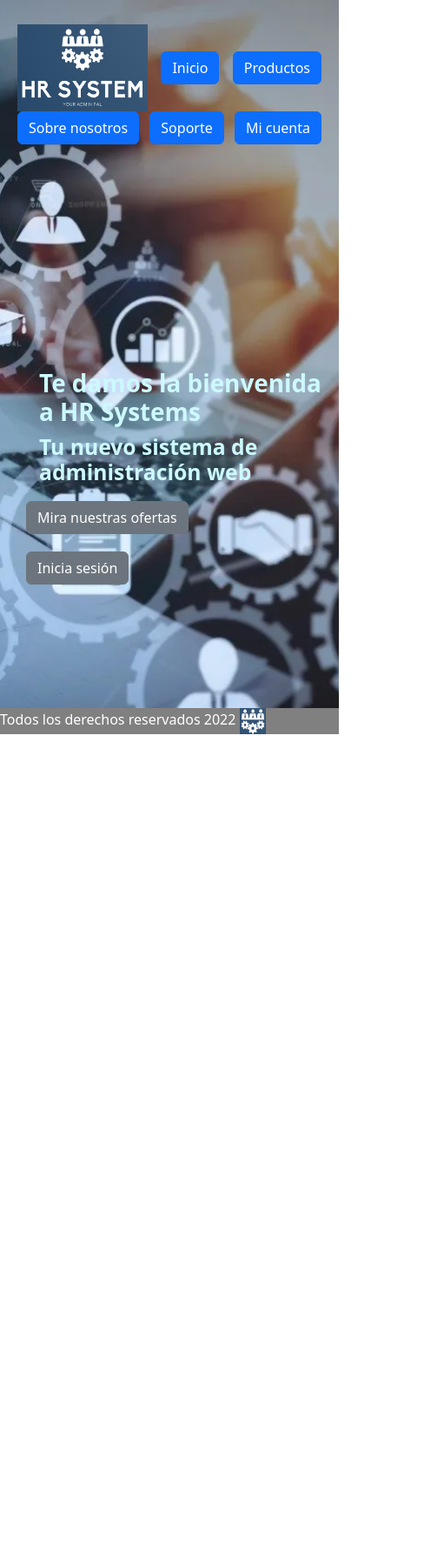
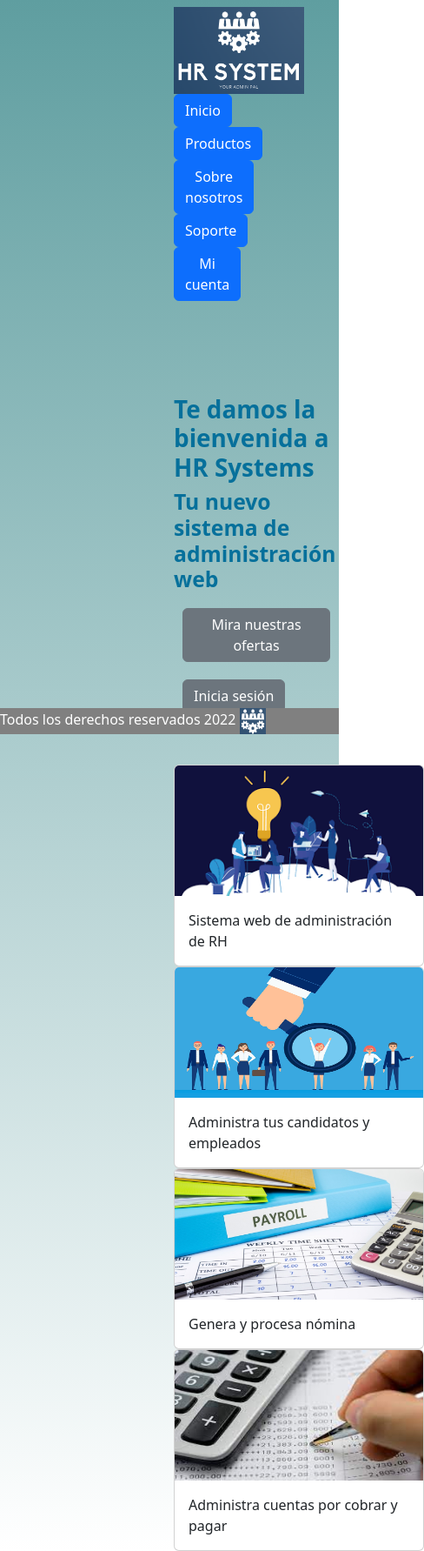
Before and after one commit to Ricardo-Padilla/proyectofinal3, a website: page index.html in a window 390 px wide. Shown: the whole page at 87% size, 488 px wide, since content can reach past the window. Before the commit the page ends 844 px from the top, so only its background shows below. Drawn offline with nearby package versions, Linux system fonts and the light colour scheme.

Commit message:
mas html

```diff
--- a/index.html
+++ b/index.html
@@ -9,7 +9,7 @@
 </head>
 <body>
     <nav class="navbar">
-    <div><img src="img/logo2.PNG" alt="logo" height="100px" width="150px"></div>
+    <div><a href="index.html"><img src="img/logo2.PNG" alt="logo" height="100px" width="150px"></a></div>
     <a href="index.html"><button type="button" class="btn btn-primary">Inicio</button></a>
     <a href="productos.html"><button type="button" class="btn btn-primary">Productos</button></a>
     <a href="sobrenosotros.html"><button type="button" class="btn btn-primary">Sobre nosotros</button></a>
@@ -23,7 +23,33 @@
     <div><a href="productos.html"><button type="button" class="btn btn-secondary">Mira nuestras ofertas</button></a></div>
     <div><a href="micuenta.html"><button type="button" class="btn btn-secondary">Inicia sesión</button></a></div>
     </div>
-    <script src="https://cdn.jsdelivr.net/npm/bootstrap@5.2.0/dist/js/bootstrap.bundle.min.js" integrity="sha384-A3rJD856KowSb7dwlZdYEkO39Gagi7vIsF0jrRAoQmDKKtQBHUuLZ9AsSv4jD4Xa" crossorigin="anonymous"></script>
+    <div class="grid4">
+        <div class="card" style="width: 18rem;">
+        <img src="img/hr.png" class="card-img-top" alt="admin" height="150px" width="150px">
+        <div class="card-body">
+          <p class="card-text">Sistema web de administración de RH</p>
+        </div>
+        </div>
+        <div class="card" style="width: 18rem;">
+        <img src="img/recruitment.jpg" class="card-img-top" alt="rec" height="150px" width="150px">
+        <div class="card-body">
+        <p class="card-text">Administra tus candidatos y empleados</p>
+        </div>
+        </div>
+        <div class="card" style="width: 18rem;">
+        <img src="img/payroll.jpg" class="card-img-top" alt="payroll" height="150px" width="150px">
+        <div class="card-body">
+        <p class="card-text">Genera y procesa nómina</p>
+        </div>
+        </div>
+        <div class="card" style="width: 18rem;">
+        <img src="img/accounting.jpg" class="card-img-top" alt="acc" height="150px" width="150px">
+        <div class="card-body">
+        <p class="card-text">Administra cuentas por cobrar y pagar</p>
+        </div>
+        </div>
+    </div>
+<script src="https://cdn.jsdelivr.net/npm/bootstrap@5.2.0/dist/js/bootstrap.bundle.min.js" integrity="sha384-A3rJD856KowSb7dwlZdYEkO39Gagi7vIsF0jrRAoQmDKKtQBHUuLZ9AsSv4jD4Xa" crossorigin="anonymous"></script>
 </body>
 <div class="fixed-bottom"><footer style="color: white; background-color: grey">Todos los derechos reservados 2022 <img src="img/logo3.png" alt="footer" height="30px" width="30px"></footer>
 </html>
--- a/style.scss
+++ b/style.scss
@@ -1,29 +1,25 @@
-$fontcolor: #CCF9FF;
+$fontcolor: #06709B;
 @mixin fontstyle {
     color: $fontcolor;
     font-weight: bolder;
 }
 h1{
     @include fontstyle;
-    padding-left: 25px;
-    margin-top: 250px;
+    padding-left: 200px;
+    margin-top: 100px;
 }
 h2{
     @include fontstyle;
-    padding-left: 25px;
+    padding-left: 200px;
 }
 body{
-    background-image: url(img/hrnews.png);
-    background-position: center;
+    background-image: linear-gradient(to bottom, cadetblue, white);
     background-repeat: no-repeat;
-    background-size: cover;
-    background-attachment: fixed;
-    margin: 20px;
 }
 .grid1{
     display: grid;
     grid-template-columns: 200px 200px;
-    margin-left: 150px;
+    margin-left: 200px;
         div{
             padding: 10px;
         }
@@ -31,7 +27,7 @@ body{
 @media (max-width: 500px) {
     .grid1 {
     grid-template-columns: auto;
-    margin: 0;
+    margin-left: 200px;
     }
 }
 h3{
@@ -60,14 +56,33 @@ h3{
     padding: 20px;
 }
 .col-md-4{
-    color: white;
+    color: $fontcolor;
 }
 .col-md-6{
-    color: white;
+    color: $fontcolor;
 }
 .col-md-3{
-    color: white;
+    color: $fontcolor;
 }
 .col-12{
-    color: white;
+    color: $fontcolor;
 }
+.navbar{
+    margin-left: 200px;
+    margin-right: 200px;
+}
+.grid4 {
+    display: grid;
+    grid-template-columns: auto auto auto auto;
+    margin-left: 100px;
+    margin-top: 50px;
+}
+@media (max-width: 500px) {
+    .grid4{
+        grid-template-columns: auto;
+        margin-left: 200px;
+    }
+}
+h5{
+    @include fontstyle;
+}
```
Also changed, not shown: micuenta.html (+1 -1 lines), productos.html (+21 -7 lines), sobrenosotros.html (+5 -2 lines), img/accounting.jpg (added), img/hr.png (added), img/payroll.jpg (added), img/recruitment.jpg (added), img/staff.jpg (added), img/staff2.png (added), style.css, 1 other file.
